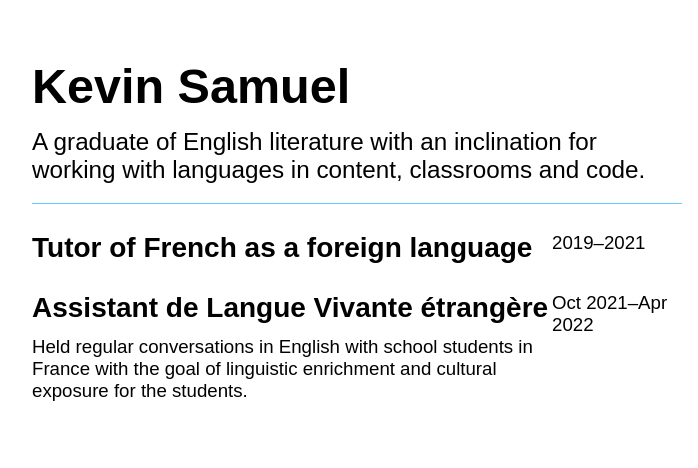
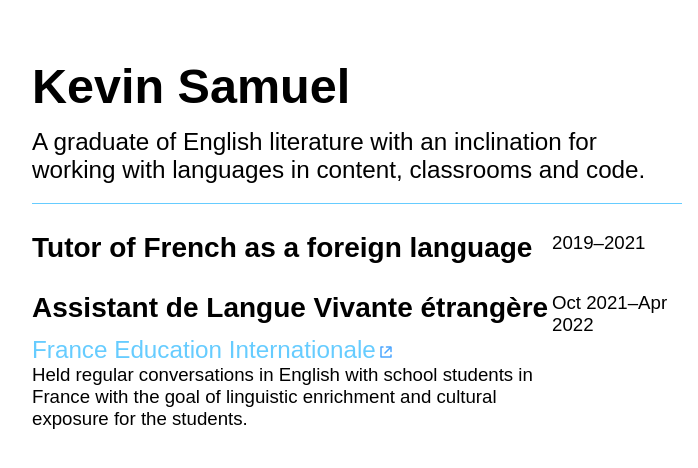
Before and after one commit to kevinnls/resume, a Jekyll site: the page built from index.md, in a window 1280 px wide. Shown: the top 468 px of the page, without its empty margins (283-981 px from the left). Built offline with Jekyll 4.4.1, drawn with Linux system fonts in a browser that asks for light colours.

Commit message:
add a type to experience template/include

```diff
--- a/_includes/work_experience.liquid
+++ b/_includes/work_experience.liquid
@@ -5,9 +5,10 @@ dataerror: expected value not found in this data structure
 {%-endcapture-%}
 
 {%-assign exp = include.hash[1] -%}
+{%-assign type = include.type | default: 'work' -%}
 
 {%-if exp.hide != true and exp.title and exp.title != empty-%}
-<div class="experience work">
+<div class="experience {{type}}">
 
 <h2>{{exp.title}}</h2>
 
@@ -20,20 +21,20 @@ dataerror: expected value not found in this data structure
 
 <div>
 {%-comment-%}check if array/hash{%-endcomment-%}
-{%-if exp.employer.first-%}
-{%-if exp.employer.uri and exp.employer.name-%}
-<p class="employer-info name">
+{%-if exp.org.first-%}
+{%-if exp.org.uri and exp.org.name-%}
+<p class="org-info name">
 <a target="_blank"
-href="{{-exp.employer.uri-}}">
-{{-exp.employer.name-}}
+href="{{-exp.org.uri-}}">
+{{-exp.org.name-}}
 </a>
 </p>
 {%-else-%}
 {{-error-}}
 {%-endif-%}
 {%-else-%}
-{%-if exp.employer-%}
-<p class="employer-info name">{{-exp.employer-}}</p>
+{%-if exp.org-%}
+<p class="org-info name">{{-exp.org-}}</p>
 {%-endif-%}
 {%-endif-%}
 
--- a/index.md
+++ b/index.md
@@ -11,6 +11,6 @@ layout: base
 {%-assign experience_by_order = site.data.work_experience-%}
 {%-for hash in experience_by_order-%}
 {%-if hash[1].hide != true-%}
-{%-include work_experience.liquid hash=hash-%}
+{%-include work_experience.liquid hash=hash type='work'-%}
 {%-endif-%}
 {%-endfor-%}
```
